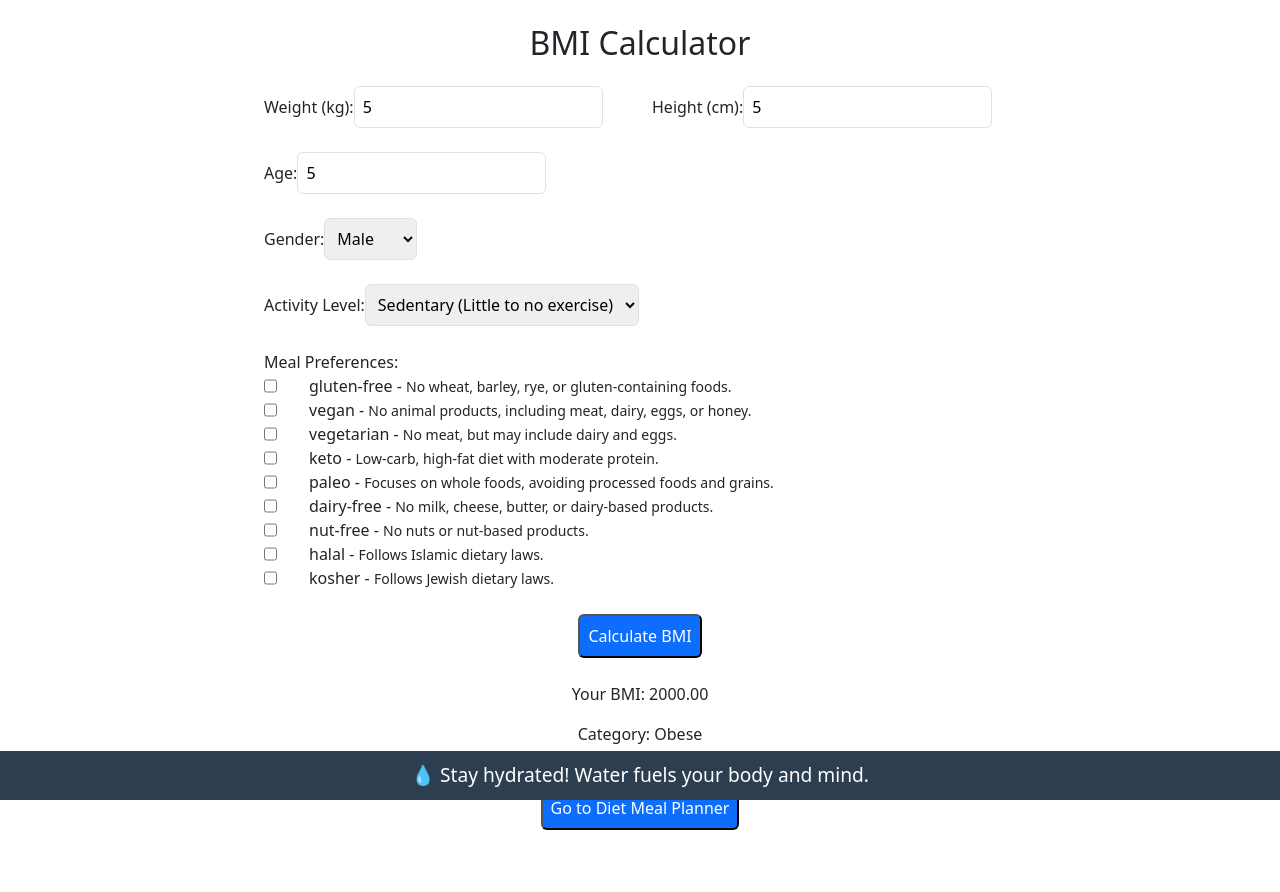
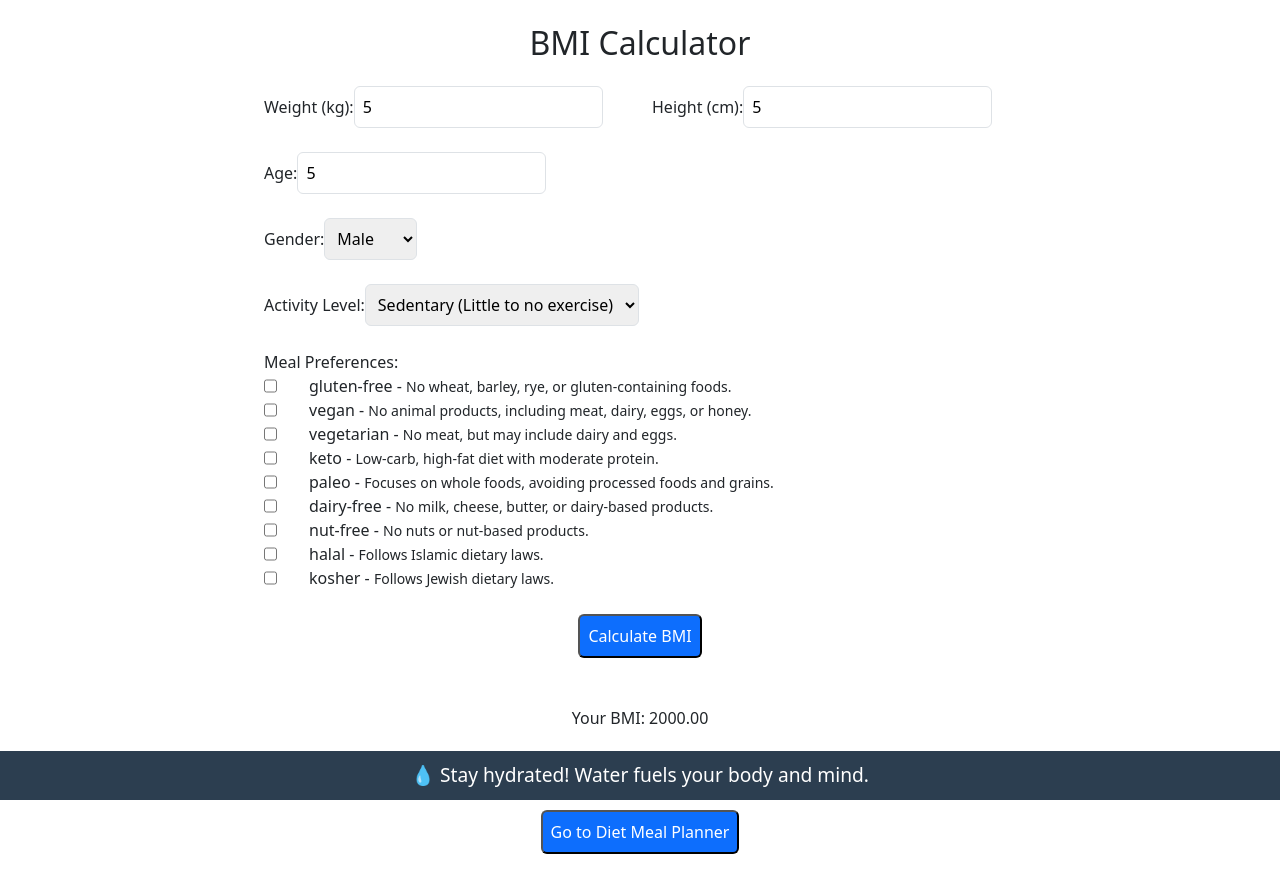
Before and after one commit to Shindhyasree/diet-planner, a React (Vite) app in the folder Meal-Planner/: page /Bmicalculator/1 in a window 1280 px wide. Both pictures are taken after typing "5", "5", "5" into the empty fields and a click on the button "Calculate BMI". Shown: the top 892 px of the page. Before the commit the page ends 854 px from the top, so only its background shows below. Built offline with nearby package versions, Linux system fonts and the light colour scheme; no server answers.

Commit message:
margin added

```diff
--- a/Meal-Planner/src/bmiCalculator.jsx
+++ b/Meal-Planner/src/bmiCalculator.jsx
@@ -125,7 +125,7 @@ const BMICalculator = () => {
         <button onClick={calculateBMI} className="bg-primary text-white p-2 rounded w-1/2">Calculate BMI</button>
       </div>
       {bmi && (
-        <div className="mt-4 text-center">
+        <div className="my-5 text-center">
           <p className="text-lg font-semibold">Your BMI: {bmi}</p>
           <p className="text-gray-700">Category: {message}</p>
           {recommendedCalories && (
```
